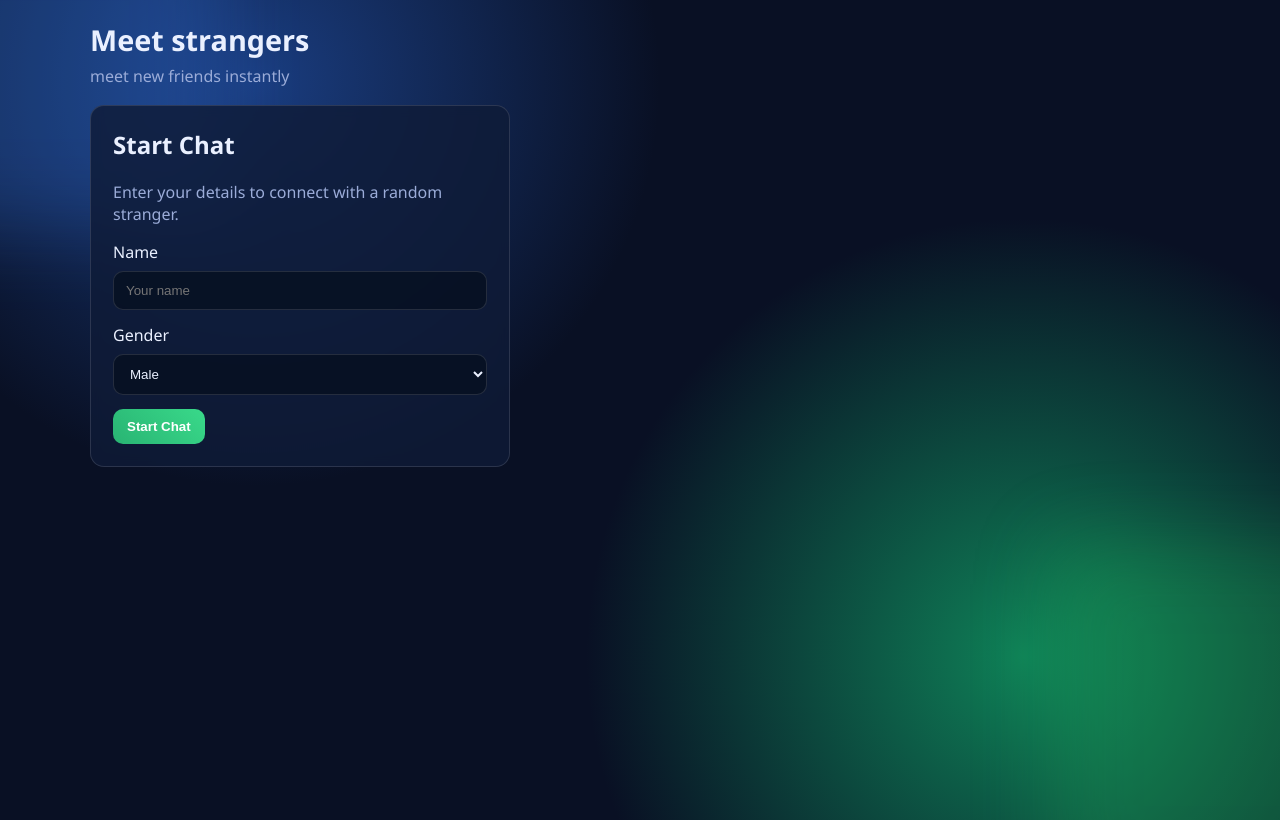
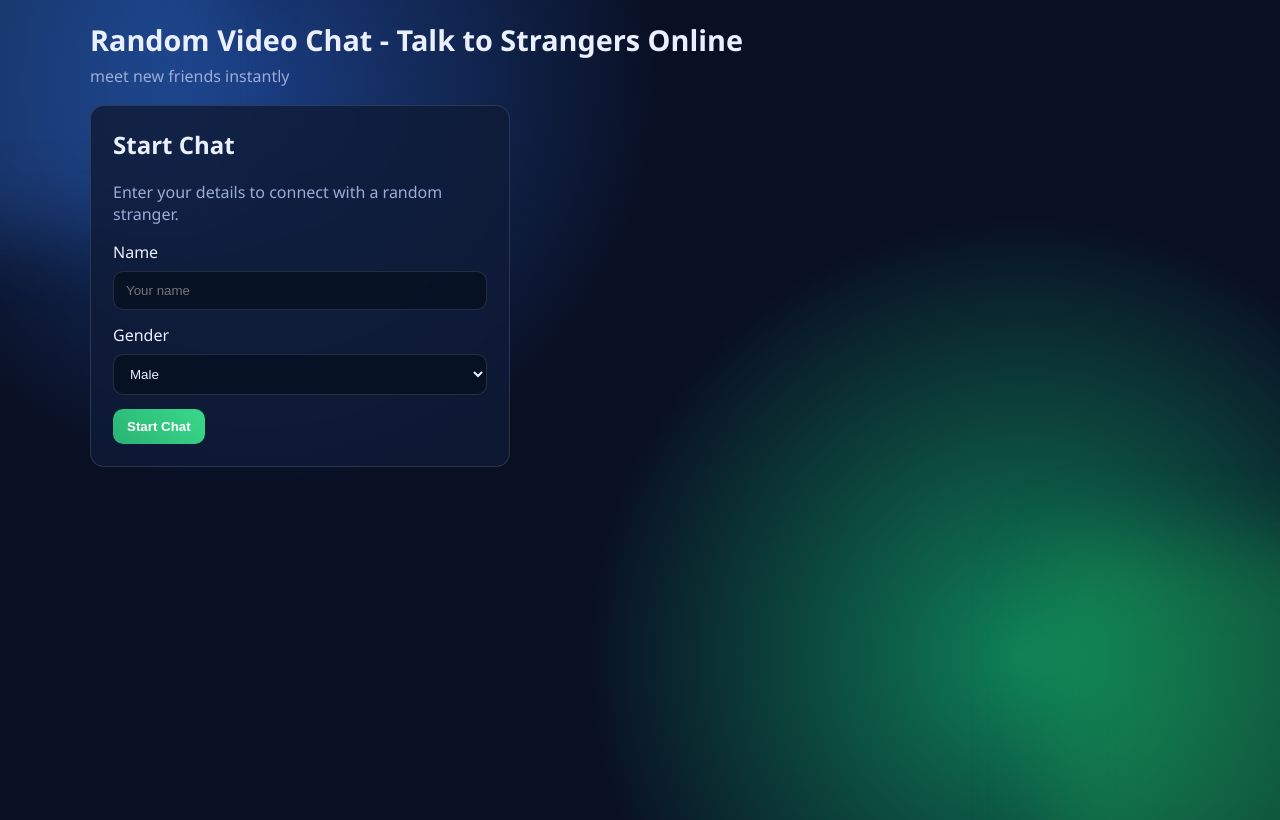
Before and after one commit to v4358137-lang/Vedio-Chat, a website: page public/index.html in a window 1280 px wide. Drawn offline with nearby package versions, Linux system fonts and the light colour scheme; no server answers.

Commit message:
Update index.html

```diff
--- a/public/index.html
+++ b/public/index.html
@@ -22,7 +22,7 @@ content="video chat, random video chat, chat with strangers, free video chat">
 
     <main class="app">
       <header class="topbar">
-        <h1>Meet strangers</h1>
+        <h1>Random Video Chat - Talk to Strangers Online</h1>
         <p>meet new friends instantly</p>
       </header>
 
```
